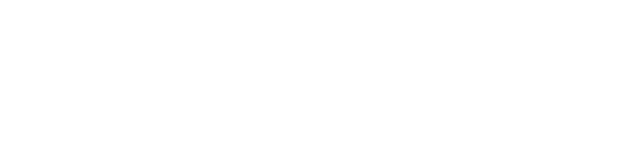
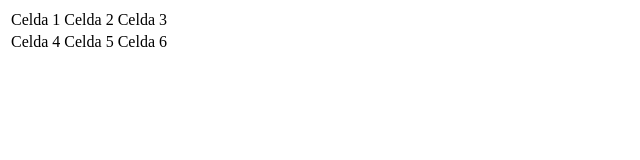
Before and after one commit to dfgarciac1/Taller-1, a plain HTML site: page index2.html in a window 1280 px wide. Shown: the whole page, without its empty margins (0-640 px from the left). Drawn offline with Linux system fonts and the light colour scheme.

Commit message:
Commit local de Camilo agregando tablas

```diff
--- a/index2.html
+++ b/index2.html
@@ -7,6 +7,16 @@
     <title>Document 2</title>
 </head>
 <body>
-
+    <table class="default">
+        <tr>
+            <td>Celda 1</td>
+            <td>Celda 2</td>
+            <td>Celda 3</td>
+        </tr>
+        <tr>
+            <td>Celda 4</td>
+            <td>Celda 5</td>
+            <td>Celda 6</td>
+        </tr>  </table>
 </body>
 </html>
```
